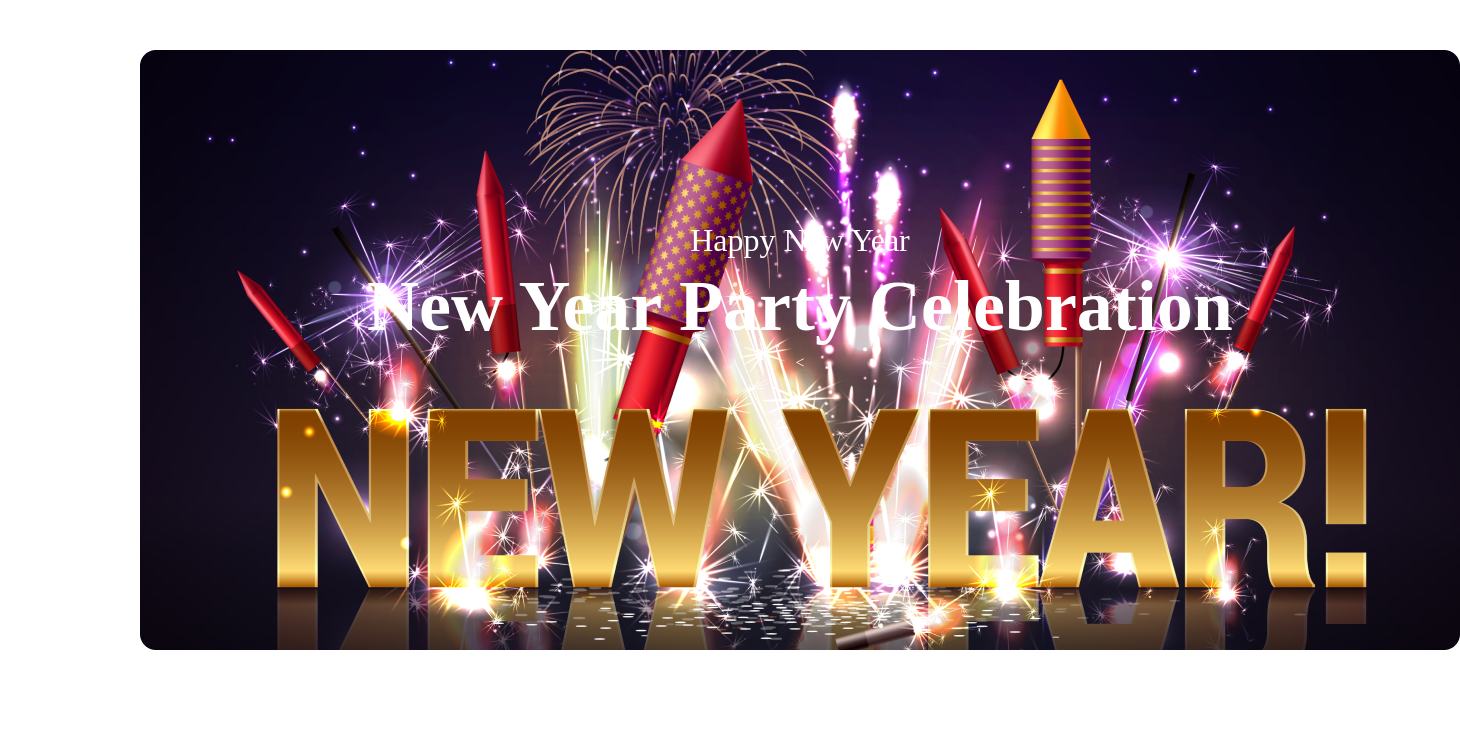
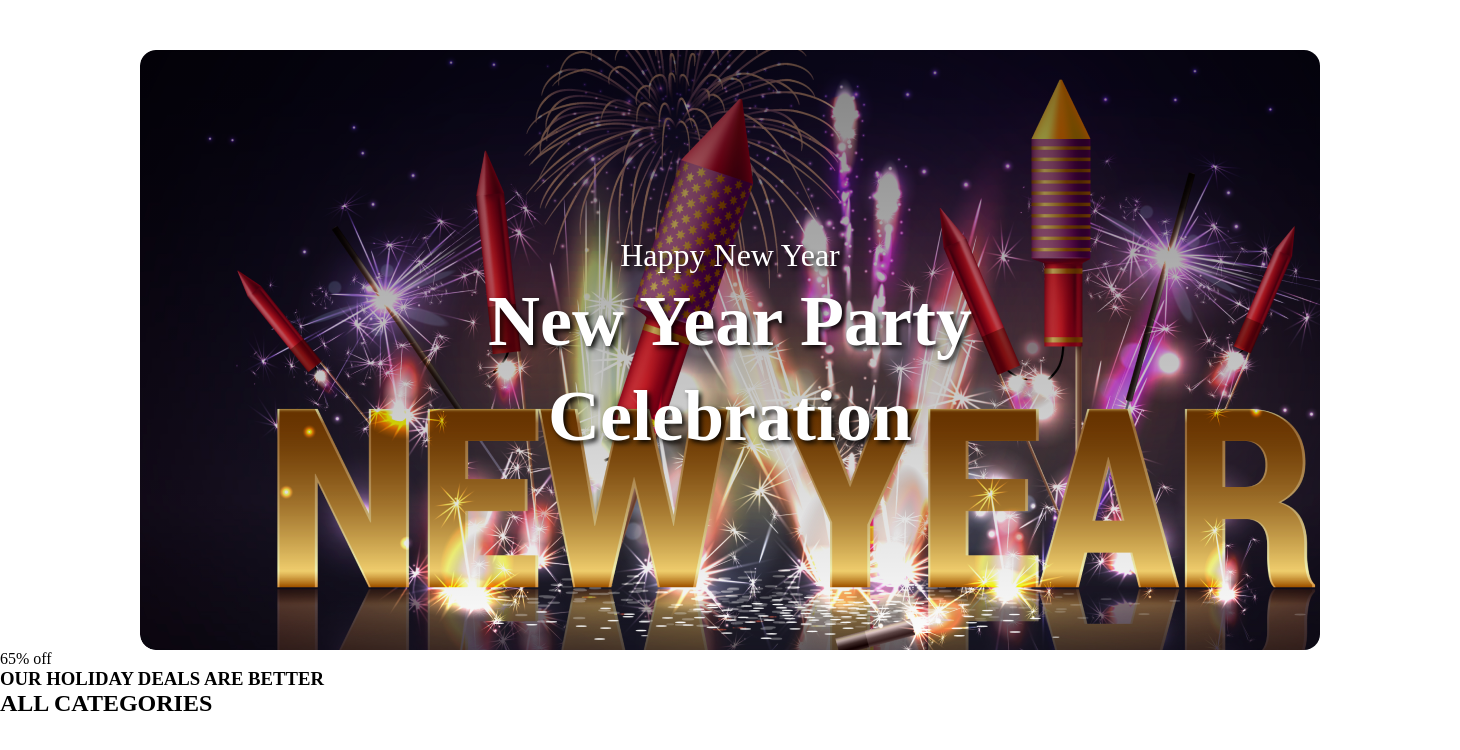
Before and after one commit to walidkhan02013/Assignment1_HappyNewYear, a plain HTML site: page index.html in a window 1280 px wide. Shown: the whole page, 1460 px wide, since content can reach past the window. Drawn offline with Linux system fonts and the light colour scheme.

Commit message:
banner section completed

```diff
--- a/index.html
+++ b/index.html
@@ -10,15 +10,21 @@
     <div id="container" class="container">
         <main>
             <header class="header">
-                <div class="header_bg">
+                <!-- This the header section which contains the bg image and the quotes -->
+
                    <div class="quotes">
-                    <span class="banner__main_quote">Happy New Year</span><br>
-                    <span class="banner_alt_quote">New Year Party Celebration</span>
+                        <span class="banner__main_quote">Happy New Year</span><br>
+                        <span class="banner_alt_quote">New Year Party Celebration</span>
 
-                   </div>
-                        <</div>
+                    </div>
                 </div>
             </header>
+
+            <div class="discount">
+                <span class="discount_amount">65% off</span><br>
+                <h3>OUR HOLIDAY DEALS ARE BETTER</h3>
+                <h2>ALL CATEGORIES</h2>
+          </div>
         </main>
     </div>
 
--- a/style.css
+++ b/style.css
@@ -1,7 +1,7 @@
 *{
     margin: 0;
     padding: 0;
-    box-sizing: border-box;
+
 }
 
 html,body{
@@ -11,41 +11,37 @@ html,body{
 
 #container{
     background-color: white;
+    width: 1320px;
 
 }
 
-.header_bg{
-    background-image: url(../Assignment1_HappyNewYear/images/Banner\ Image.png);
-    position: relative  ; /*  cover the div */
-    width: 100%;
+.header{
 
-    background-size: cover; /* Scale the image to cover the entire div */
-    background-repeat: no-repeat;
-    position: absolute; /* Important for absolute positioning of the image */
-            width: 1320px; /* Set the desired width for the div */
-            height: 600px;
-          /* Center the div within the viewport */
-            margin-top: 50px; /* Add top margin */
-            left: 140px;
-            right: 140px;
-            margin-right: 140px;
-}
-.header{
+    background-image:
+    linear-gradient(to top, rgba(0, 0, 0, 0), rgba(0, 0, 0, 0.5)),
+    url('../Assignment1_HappyNewYear/images/Banner\ Image.png');
+    height: 600px;
+    position: relative;
+    margin-left: 140px;
+    margin-top: 50px;
+    align-items: center;
     color: white;
     text-align: center;
     font-family: Merriweather;
+    border-radius: 16px;
 
+.quotes {
 
-
-}
-
-.quotes{
-
-    padding-top: 13%;
-}
+    position: absolute;
+    top: 50%;
+    left: 50%;
+    transform: translate(-50%, -50%);
+    text-shadow: 3px 3px 5px rgba(0, 0, 0, 0.9);
+    text-align: center;
+  }
 
 .banner__main_quote{
-    color: #FFF;
+
 
     text-align: center;
     font-family: Merriweather;
@@ -56,12 +52,17 @@ html,body{
 }
 
 .banner_alt_quote{
-    color: #FFF;
+
 text-align: center;
 font-family: Merriweather;
 font-size: 72px;
 font-style: normal;
 font-weight: 900;
 line-height: 95px;
-width: 70px;
 }
+
+.discount{
+position: relative;
+text-align: center;
+align-items:center;
+}
```
